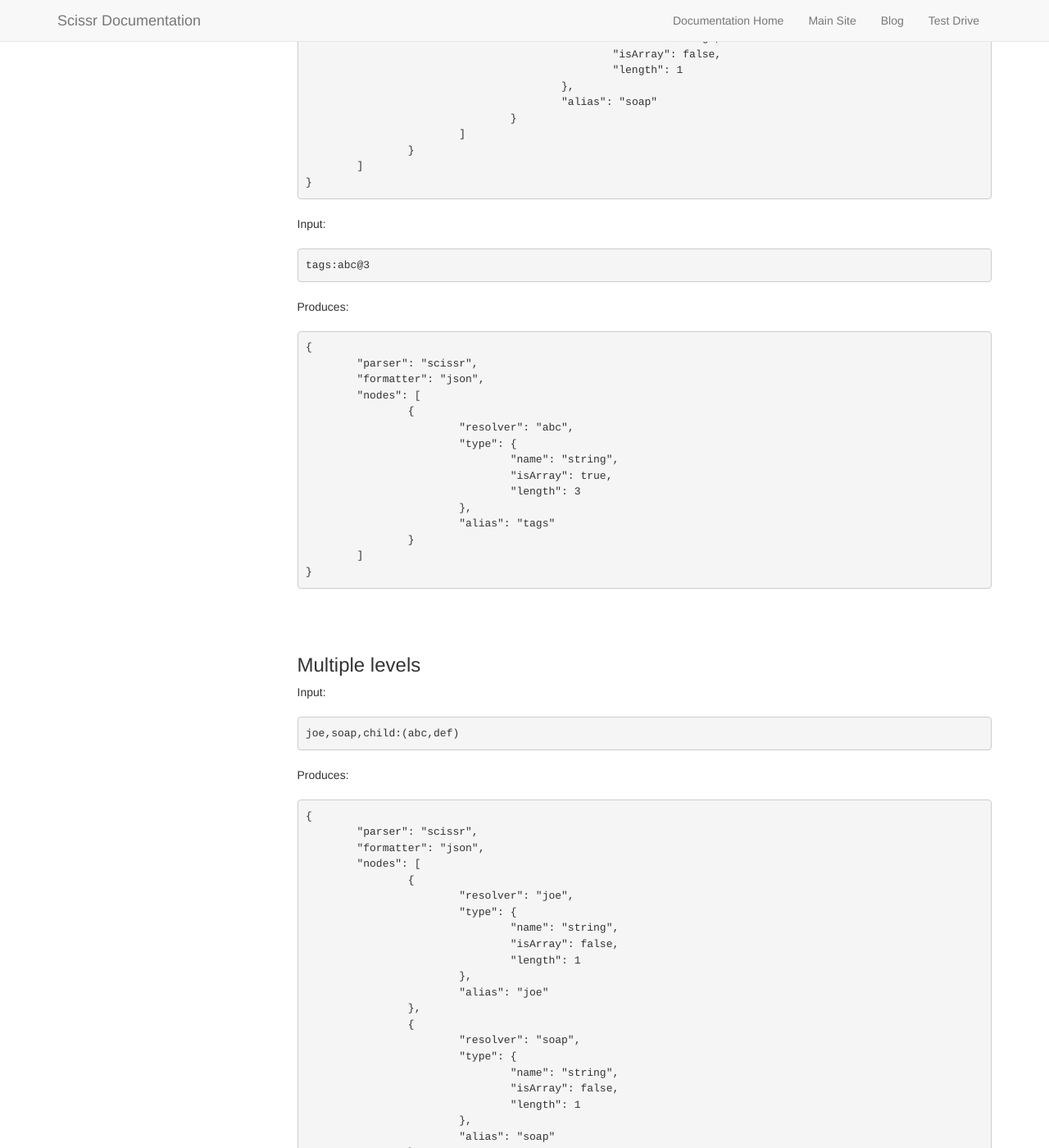
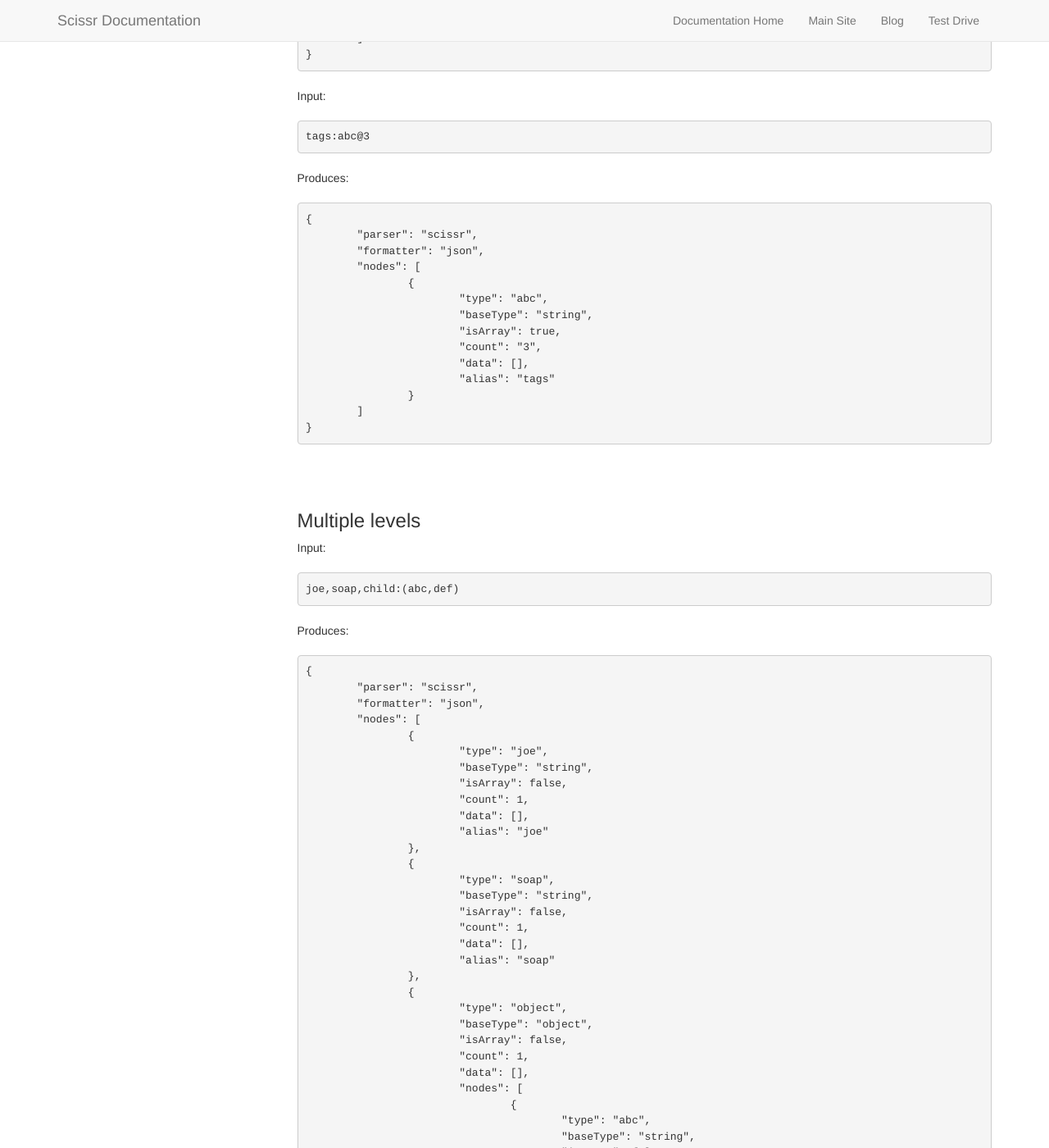
Before and after one commit to Scissr/scissr-docs, a Jekyll site: the page built from specification/parser/index.md, in a window 1280 px wide and 1400 px high, scrolled down 3410 px. Shown: the whole window at 82% size. Built offline with Jekyll 4.4.1, drawn with Linux system fonts in a browser that asks for light colours; nearby versions of some CDN libraries; some of the changed text lies outside the part shown.

Commit message:
Updated docs accordingly

```diff
--- a/scripts/site.js
+++ b/scripts/site.js
@@ -1,7 +1,7 @@
 $(function () {
 	$('pre.scissr-syntax code').each(function () {
 	   	$(this).html($(this).html().replace(/(\,|\:|\'|\*|\@|\(|\)|\=|xml|json)/g, '<span class="scissr-operator">$1</span>'));
-	    	$(this).html($(this).html().replace(/(string|number|float|date|bool)/g, '<span class="scissr-type">$1</span>'));
+	    	$(this).html($(this).html().replace(/(string|int|float|date|bool)/g, '<span class="scissr-type">$1</span>'));
 	});
 
   	$('[data-toggle="offcanvas"]').click(function () {
--- a/specification/parser/index.md
+++ b/specification/parser/index.md
@@ -16,12 +16,11 @@ Output:
 		"formatter": "json",
 		"nodes": [
 			{
-				"resolver": "joe",
-				"type": {
-					"name": "string",
-					"isArray": false,
-					"length": 1
-				},
+				"type": "joe",
+				"baseType": "object",
+				"isArray": false,
+				"count": 1,
+				"data": [],
 				"alias": "joe"
 			}
 		]
@@ -40,21 +39,19 @@ Output:
 		"formatter": "json",
 		"nodes": [
 			{
-				"resolver": "joe",
-				"type": {
-					"name": "string",
-					"isArray": false,
-					"length": 1
-				},
+				"type": "joe",
+				"baseType": "object",
+				"isArray": false,
+				"count": 1,
+				"data": [],
 				"alias": "joe"
 			},
 			{
-				"resolver": "soap",
-				"type": {
-					"name": "string",
-					"isArray": false,
-					"length": 1
-				},
+				"type": "soap",
+				"baseType": "object",
+				"isArray": false,
+				"count": 1,
+				"data": [],
 				"alias": "soap"
 			}
 		]
@@ -73,12 +70,11 @@ Output:
 		"formatter": "json",
 		"nodes": [
 			{
-				"resolver": "joe",
-				"type": {
-					"name": "string",
-					"isArray": false,
-					"length": 1
-				},
+				"type": "joe",
+				"baseType": "object",
+				"isArray": false,
+				"count": 1,
+				"data": [],
 				"alias": "name"
 			}
 		]
@@ -88,7 +84,7 @@ Output:
 Input:
 
 {:class="scissr-syntax"}
-	joe*3
+	(joe)*3
 
 Produces:
 
@@ -97,23 +93,22 @@ Produces:
 		"formatter": "json",
 		"nodes": [
 			{
-				"type": {
-					"name": "object",
-					"isArray": true,
-					"length": 3
-				},
-				"alias": "joeArray",
+				"type": "object",
+				"baseType": "object",
+				"isArray": true,
+				"count": "3",
+				"data": [],
 				"nodes": [
 					{
-						"resolver": "joe",
-						"type": {
-							"name": "string",
-							"isArray": false,
-							"length": 1
-						},
+						"type": "joe",
+						"baseType": "string",
+						"isArray": false,
+						"count": 1,
+						"data": [],
 						"alias": "joe"
 					}
-				]
+				],
+				"alias": "objectArray"
 			}
 		]
 	}
@@ -130,33 +125,30 @@ Produces:
 		"formatter": "json",
 		"nodes": [
 			{
-
-				"type": {
-					"name": "object",
-					"isArray": true,
-					"length": 3
-				},
-				"alias": "people",
+				"type": "object",
+				"baseType": "object",
+				"isArray": true,
+				"count": "3",
+				"data": [],
 				"nodes": [
 					{
-						"resolver": "joe",
-						"type": {
-							"name": "string",
-							"isArray": false,
-							"length": 1
-						},
+						"type": "joe",
+						"baseType": "string",
+						"isArray": false,
+						"count": 1,
+						"data": [],
 						"alias": "joe"
 					},
 					{
-						"resolver": "soap",
-						"type": {
-							"name": "string",
-							"isArray": false,
-							"length": 1
-						},
+						"type": "soap",
+						"baseType": "string",
+						"isArray": false,
+						"count": 1,
+						"data": [],
 						"alias": "soap"
 					}
-				]
+				],
+				"alias": "people"
 			}
 		]
 	}
@@ -172,12 +164,11 @@ Produces:
 		"formatter": "json",
 		"nodes": [
 			{
-				"resolver": "abc",
-				"type": {
-					"name": "string",
-					"isArray": true,
-					"length": 3
-				},
+				"type": "abc",
+				"baseType": "string",
+				"isArray": true,
+				"count": "3",
+				"data": [],
 				"alias": "tags"
 			}
 		]
@@ -196,50 +187,46 @@ Produces:
 		"formatter": "json",
 		"nodes": [
 			{
-				"resolver": "joe",
-				"type": {
-					"name": "string",
-					"isArray": false,
-					"length": 1
-				},
+				"type": "joe",
+				"baseType": "string",
+				"isArray": false,
+				"count": 1,
+				"data": [],
 				"alias": "joe"
 			},
 			{
-				"resolver": "soap",
-				"type": {
-					"name": "string",
-					"isArray": false,
-					"length": 1
-				},
+				"type": "soap",
+				"baseType": "string",
+				"isArray": false,
+				"count": 1,
+				"data": [],
 				"alias": "soap"
 			},
 			{
-				"type": {
-					"name": "object",
-					"isArray": false,
-					"length": 1
-				},
-				"alias": "child",
+				"type": "object",
+				"baseType": "object",
+				"isArray": false,
+				"count": 1,
+				"data": [],
 				"nodes": [
 					{
-						"resolver": "abc",
-						"type": {
-							"name": "string",
-							"isArray": false,
-							"length": 1
-						},
+						"type": "abc",
+						"baseType": "string",
+						"isArray": false,
+						"count": 1,
+						"data": [],
 						"alias": "abc"
 					},
 					{
-						"resolver": "def",
-						"type": {
-							"name": "string",
-							"isArray": false,
-							"length": 1
-						},
+						"type": "def",
+						"baseType": "string",
+						"isArray": false,
+						"count": 1,
+						"data": [],
 						"alias": "def"
 					}
-				]
+				],
+				"alias": "child"
 			}
 		]
 	}
@@ -256,50 +243,46 @@ Produces:
 		"formatter": "json",
 		"nodes": [
 			{
-				"resolver": "joe",
-				"type": {
-					"name": "string",
-					"isArray": false,
-					"length": 1
-				},
+				"type": "joe",
+				"baseType": "string",
+				"isArray": false,
+				"count": 1,
+				"data": [],
 				"alias": "joe"
 			},
 			{
-				"resolver": "soap",
-				"type": {
-					"name": "string",
-					"isArray": false,
-					"length": 1
-				},
+				"type": "soap",
+				"baseType": "string",
+				"isArray": false,
+				"count": 1,
+				"data": [],
 				"alias": "soap"
 			},
 			{
-				"type": {
-					"name": "object",
-					"isArray": true,
-					"length": 3
-				},
-				"alias": "children",
+				"type": "object",
+				"baseType": "object",
+				"isArray": true,
+				"count": "3",
+				"data": [],
 				"nodes": [
 					{
-						"resolver": "abc",
-						"type": {
-							"name": "string",
-							"isArray": false,
-							"length": 1
-						},
+						"type": "abc",
+						"baseType": "string",
+						"isArray": false,
+						"count": 1,
+						"data": [],
 						"alias": "abc"
 					},
 					{
-						"resolver": "def",
-						"type": {
-							"name": "string",
-							"isArray": false,
-							"length": 1
-						},
+						"type": "def",
+						"baseType": "string",
+						"isArray": false,
+						"count": 1,
+						"data": [],
 						"alias": "def"
 					}
-				]
+				],
+				"alias": "children"
 			}
 		]
 	}
@@ -317,22 +300,20 @@ Produces:
 		"formatter": "json",
 		"nodes": [
 			{
-				"resolver": "string",
-				"type": {
-					"name": "string",
-					"isArray": false,
-					"length": 1
-				},
+				"type": "string",
+				"baseType": "string",
+				"isArray": false,
+				"count": 1,
+				"data": [],
 				"alias": "string"
 			},
 			{
-				"resolver": "number",
-				"type": {
-					"name": "number",
-					"isArray": false,
-					"length": 1
-				},
-				"alias": "number"
+				"type": "int",
+				"baseType": "int",
+				"isArray": false,
+				"count": 1,
+				"data": [],
+				"alias": "int"
 			}
 		]
 	}
@@ -349,22 +330,20 @@ Produces:
 		"formatter": "xml",
 		"nodes": [
 			{
-				"resolver": "string",
-				"type": {
-					"name": "string",
-					"isArray": false,
-					"length": 1
-				},
+				"type": "string",
+				"baseType": "string",
+				"isArray": false,
+				"count": 1,
+				"data": [],
 				"alias": "string"
 			},
 			{
-				"resolver": "number",
-				"type": {
-					"name": "number",
-					"isArray": false,
-					"length": 1
-				},
-				"alias": "number"
+				"type": "int",
+				"baseType": "int",
+				"isArray": false,
+				"count": 1,
+				"data": [],
+				"alias": "int"
 			}
 		]
 	}
```
Also changed, not shown: other parts of specification/parser/index.md (+2 -2 lines), roadmap/v0-1/index.md (+11 -9 lines), specification/syntax-tree/index.md (+20 -20 lines).
